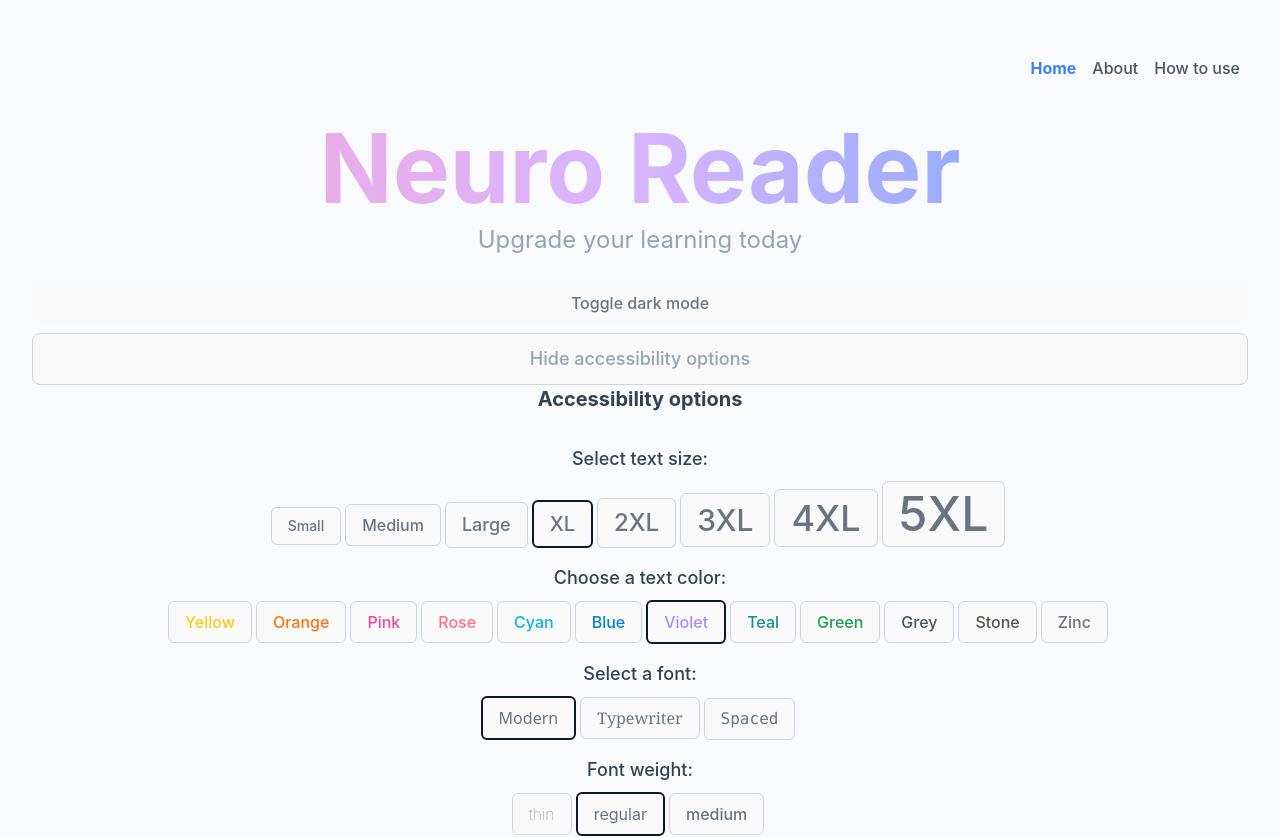
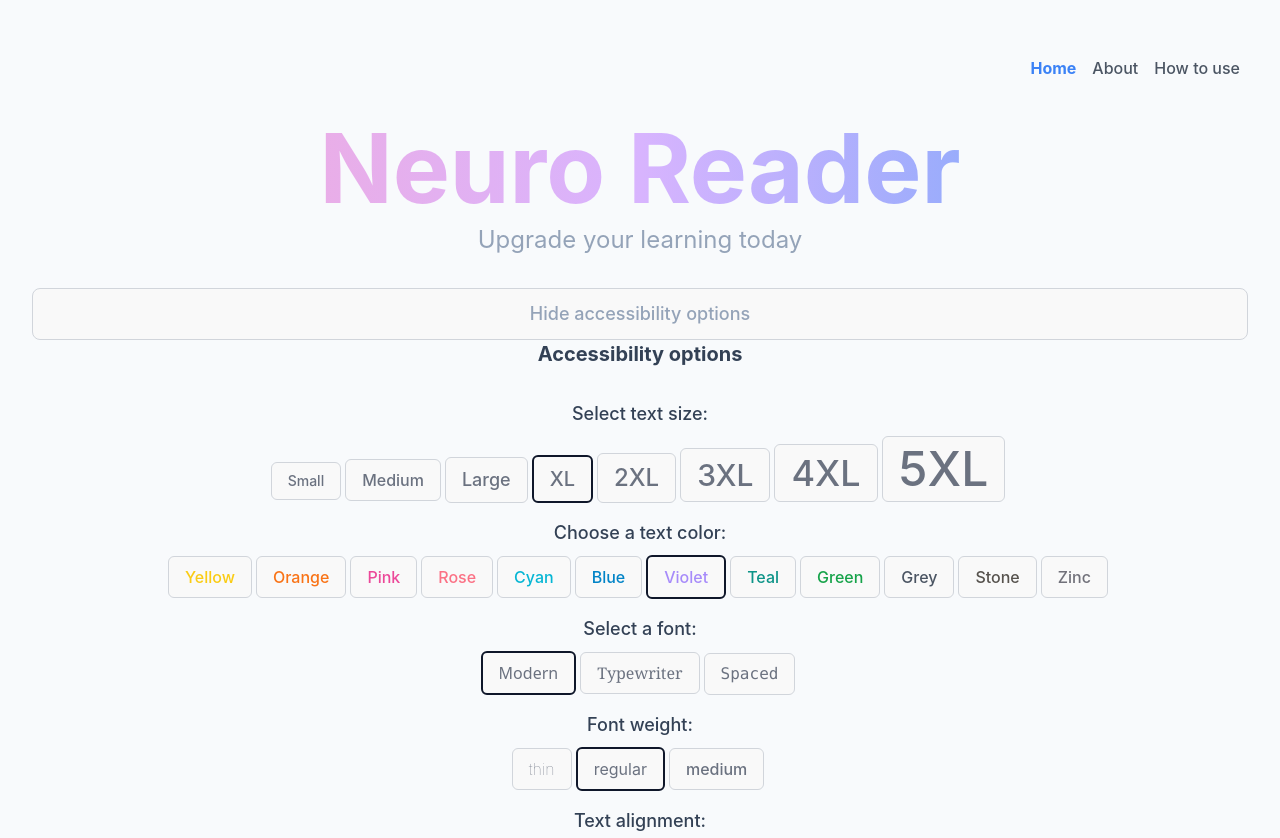
Before and after one commit to laurencetuchin/neuroreader, a React (Vite) app in the folder neuro-reader/: page / in a window 1280 px wide. Shown: the top 838 px of the page. Built offline with nearby package versions, Linux system fonts and the light colour scheme.

Commit message:
Remove dark theme

```diff
--- a/neuro-reader/src/App.jsx
+++ b/neuro-reader/src/App.jsx
@@ -20,7 +20,6 @@ import {
 import RootLayout from './layouts/RootLayout'
 import HowToUse from './utilities/HowToUse'
 import { TextProvider } from './utilities/MyContext'
-import { ThemeProvider } from './utilities/ThemeContext'
 
 const router = createBrowserRouter(
   createRoutesFromElements(
@@ -37,10 +36,8 @@ function App() {
 
   return (
     <>
-    <ThemeProvider>
     <TextProvider>
-
-    <div className='bg-slate-50'>
+      <div>
 
           {/* <NavigationHeader /> */}
 
@@ -60,7 +57,6 @@ function App() {
 
         </div>
       </TextProvider>
-      </ThemeProvider>
       </>
 
   )
--- a/neuro-reader/src/features/NeuroReader.jsx
+++ b/neuro-reader/src/features/NeuroReader.jsx
@@ -7,11 +7,9 @@ import AdjustTextFont from './AdjustTextFont';
 import AdjustFontWeight from './AdjustFontWeight';
 import Accessibility from './AccessibilityOptions';
 import AccessibilityOptions from './AccessibilityOptions';
-import { ThemeContext } from '../utilities/ThemeContext';
 
 export default function NeuroReader() {
     const [textState, textDispatch] = useContext(TextContext);
-    const {darkMode, toggleDarkMode} = useContext(ThemeContext);
 
     const [inputValue, setInputValue] = useState('');
     // const size = useContext(TextSizeContext);
@@ -65,16 +63,8 @@ export default function NeuroReader() {
 
       return (
         <>
-        <div className={darkMode ? 'dark' : 'light'}>
+        <div className="flex flex-col">
 
-        <div className="flex flex-col">
-          {!darkMode && (
-            <button onClick={toggleDarkMode}>Toggle dark mode</button>
-          )}
-          {darkMode && (
-            <button onClick={toggleDarkMode}>Toggle light mode</button>
-
-          )}
           {showAccessibilityOptions && (
             <>
               <button className={`text-center mt-2 px-4 text-lg text-slate-400 border-gray-300 `} onClick={toggleAccessibilityOptions}>Hide accessibility options</button>
@@ -110,7 +100,6 @@ export default function NeuroReader() {
           </div>
 
         </div>
-            </div>
           </>
       );
 
--- a/neuro-reader/src/index.css
+++ b/neuro-reader/src/index.css
@@ -33,7 +33,7 @@
   /* @apply text-blue-500; */
 }
 
-.dark {
+/* .dark {
   background-color: #1f2937;
   color: #f8fafc;
 }
@@ -52,15 +52,15 @@
 
   color: #1f2937;
   /* @apply text-gray-600 bg-slate-900; */
-}
 
-.dark .border-gray-300 {
+
+/* .dark .border-gray-300 {
   @apply border-orange-500;
 }
 
 .dark .text-slate-400 {
   @apply text-slate-900;
-}
+} */
 
 main {
   max-width: 1200px;
--- a/neuro-reader/src/layouts/RootLayout.jsx
+++ b/neuro-reader/src/layouts/RootLayout.jsx
@@ -1,8 +1,12 @@
 import React from 'react'
 import { NavLink, Outlet } from 'react-router-dom'
+export default function RootLayout() {
 
-export default function RootLayout() {
   return (
+
+
+    <div>
+
     <div className="root-layout">
         <header>
             <nav className='md:flex md:justify-end '>
@@ -23,5 +27,6 @@ export default function RootLayout() {
             <Outlet />
         </main>
     </div>
+    </div>
   )
 }
```
